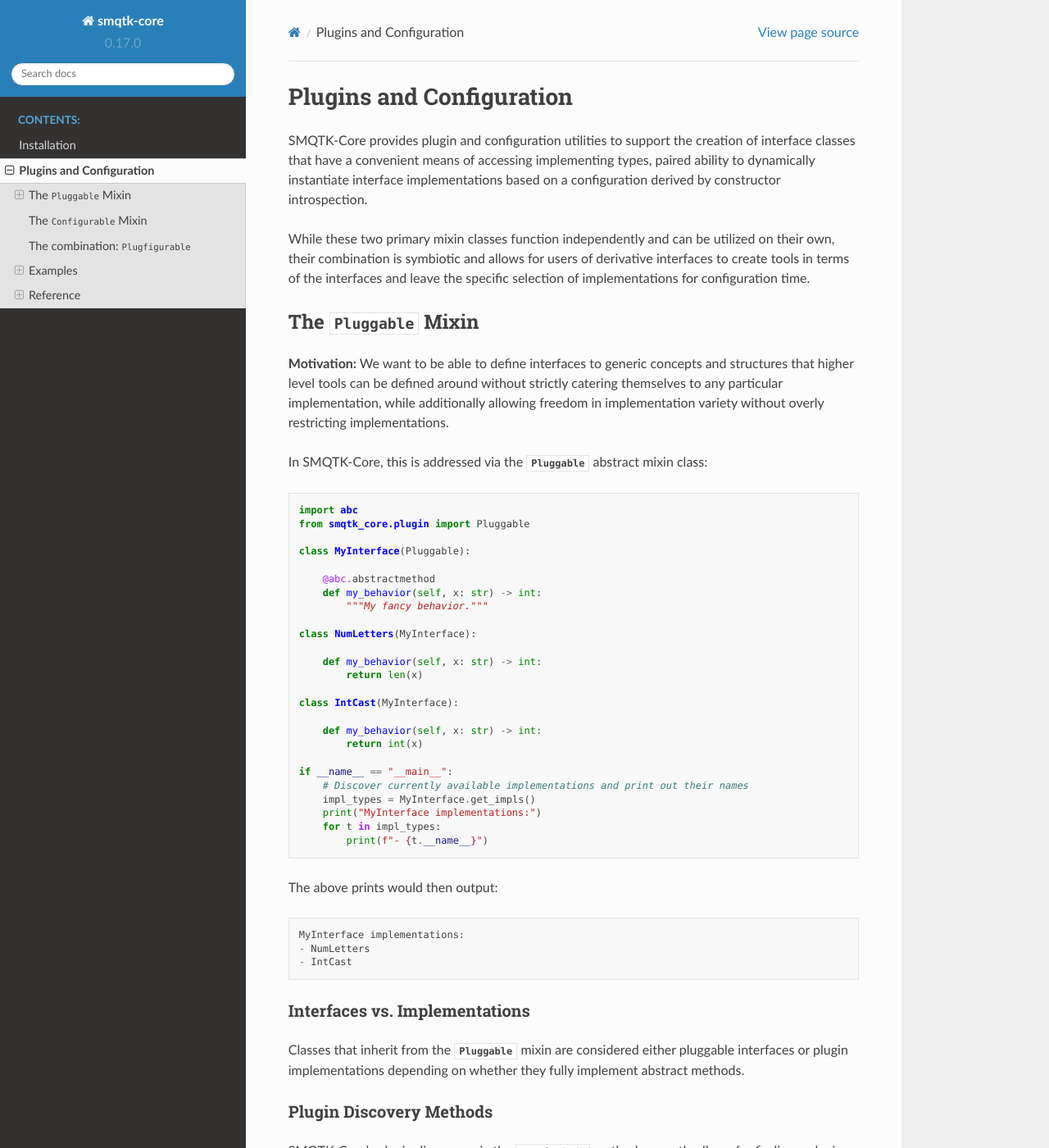
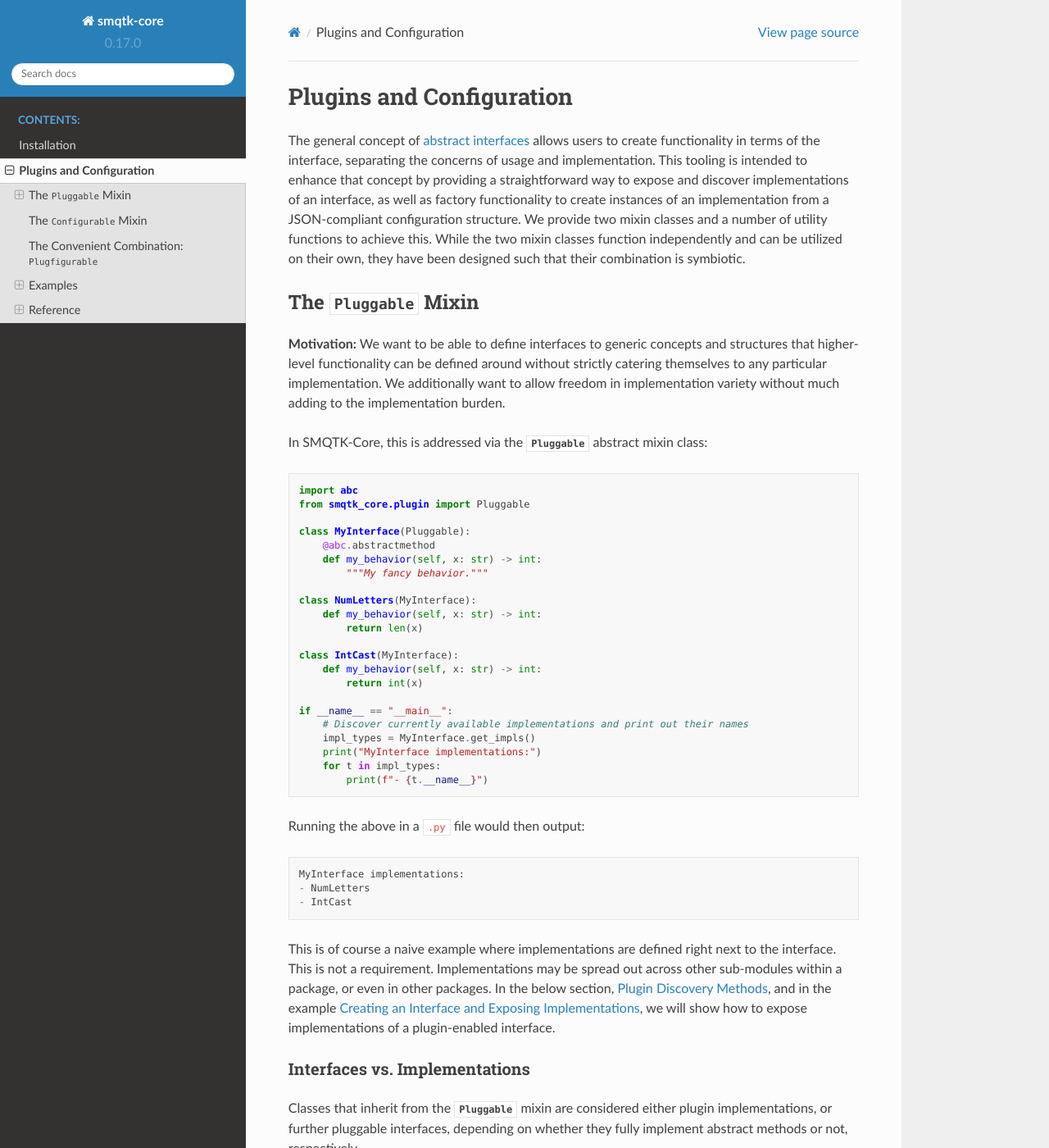
Before and after one commit to Kitware/SMQTK-Core, a Sphinx documentation site: the page built from docs/plugins_configuration.rst, in a window 1280 px wide and 1400 px high. Shown: the whole window at 82% size. Built offline with Sphinx 7.4.7 and the Read the Docs theme 2.0.0, drawn with Linux system fonts in a browser that asks for light colours; pages that are not in the unit, such as notebooks, are missing from menus; the version number is read from the project's files by our own code; some of the changed text lies outside the part shown.

Commit message:
Update documentation a little from proof-reading

```diff
--- a/docs/plugins_configuration.rst
+++ b/docs/plugins_configuration.rst
@@ -1,14 +1,17 @@
 Plugins and Configuration
 -------------------------
-SMQTK-Core provides plugin and configuration utilities to support the creation
-of interface classes that have a convenient means of accessing implementing
-types, paired ability to dynamically instantiate interface implementations
-based on a configuration derived by constructor introspection.
+The general concept of `abstract interfaces`__ allows users to create
+functionality in terms of the interface, separating the concerns of usage and
+implementation.
+This tooling is intended to enhance that concept by providing a
+straightforward way to expose and discover implementations of an interface,
+as well as factory functionality to create instances of an implementation from
+a JSON-compliant configuration structure.
+We provide two mixin classes and a number of utility functions to achieve this.
+While the two mixin classes function independently and can be utilized on their
+own, they have been designed such that their combination is symbiotic.
 
-While these two primary mixin classes function independently and can be
-utilized on their own, their combination is symbiotic and allows for users of
-derivative interfaces to create tools in terms of the interfaces and leave the
-specific selection of implementations for configuration time.
+.. __: https://en.wikipedia.org/wiki/Abstract_type
 
 .. _P&C-PluggableMixin:
 
@@ -16,9 +19,10 @@ The :class:`~smqtk_core.plugin.Pluggable` Mixin
 ^^^^^^^^^^^^^^^^^^^^^^^^^^^^^^^^^^^^^^^^^^^^^^^^
 **Motivation:**
 We want to be able to define interfaces to generic concepts and structures
-that higher level tools can be defined around without strictly catering
-themselves to any particular implementation, while additionally allowing
-freedom in implementation variety without overly restricting implementations.
+that higher-level functionality can be defined around without strictly catering
+themselves to any particular implementation.
+We additionally want to allow freedom in implementation variety without much
+adding to the implementation burden.
 
 In SMQTK-Core, this is addressed via the :class:`~smqtk_core.plugin.Pluggable`
 abstract mixin class:
@@ -29,18 +33,15 @@ abstract mixin class:
    from smqtk_core.plugin import Pluggable
 
    class MyInterface(Pluggable):
-
        @abc.abstractmethod
        def my_behavior(self, x: str) -> int:
            """My fancy behavior."""
 
    class NumLetters(MyInterface):
-
        def my_behavior(self, x: str) -> int:
            return len(x)
 
    class IntCast(MyInterface):
-
        def my_behavior(self, x: str) -> int:
            return int(x)
 
@@ -51,20 +52,29 @@ abstract mixin class:
        for t in impl_types:
            print(f"- {t.__name__}")
 
-The above prints would then output::
+Running the above in a ``.py`` file would then output::
 
     MyInterface implementations:
     - NumLetters
     - IntCast
 
+This is of course a naive example where implementations are defined
+right next to the interface.
+This is not a requirement.
+Implementations may be spread out across other sub-modules within a package, or
+even in other packages.
+In the below section, `Plugin Discovery Methods`_, and in the example
+`Creating an Interface and Exposing Implementations`_, we will show how to
+expose implementations of a plugin-enabled interface.
 
 .. _P&C-Pluggable-InterfaceVsImplementation:
 
 Interfaces vs. Implementations
 """"""""""""""""""""""""""""""
 Classes that inherit from the :class:`~smqtk_core.plugin.Pluggable`
-mixin are considered either pluggable interfaces or plugin implementations
-depending on whether they fully implement abstract methods.
+mixin are considered either plugin implementations, or further pluggable
+interfaces, depending on whether they fully implement
+abstract methods or not, respectively.
 
 
 Plugin Discovery Methods
@@ -113,17 +123,22 @@ configuration input/output.
 Classes that inherit from :class:`~smqtk_core.configuration.Configurable` *do*
 need to at a minimum implement the
 :meth:`~smqtk_core.configuration.Configurable.get_config` instance method.
+This is due to currently lacking the ability to introspect the connection
+between constructor parameters and how those values are retained in the class.
 See this method's doc-string for more details.
 
 
-The combination: :class:`~smqtk_core.Plugfigurable`
-^^^^^^^^^^^^^^^^^^^^^^^^^^^^^^^^^^^^^^^^^^^^^^^^^^^
+The Convenient Combination: :class:`~smqtk_core.Plugfigurable`
+^^^^^^^^^^^^^^^^^^^^^^^^^^^^^^^^^^^^^^^^^^^^^^^^^^^^^^^^^^^^^^
 It will likely be desirable to utilize both the :class:`.Pluggable` and
 :class:`.Configurable` mixins when constructing your own new interfaces.
 To facilitate this, and to reduce excessive typing, we provide the
 :class:`.Plugfigurable` helper class.
 This class does not add or change any functionality.
-It is merely a convenience to indicate the combined inheritance.
+It is merely a convenience to indicate the multiply inherit from both mixin
+types.
+Also regarding multiple in inheritance, either :class:`.Pluggable' nor
+:class:`.Configurable` define a `__init__` method, so
 
 
 Examples
@@ -176,7 +191,7 @@ definition of an "implementation" (see
            """Implementation constructor."""
            ...
 
-       # Abstract methods from Configurable.
+       # Abstract method from the Configurable mixin.
        def get_config(self) -> Dict:
            # As per Configurable documentation, this should return the same
            # non-self keys as the constructor.
@@ -197,7 +212,7 @@ from the base :class:`~smqtk_core.plugin.Pluggable` mixin's
 Entry point metadata may be specified for a package either via the
 :func:`setuptools.setup` function, the `setup.cfg` file, or, when using poetry,
 a ``[tool.poetry.plugins."..."]`` section in the :file:`pyproject.toml` file.
-The above are illustrated in the following:
+This is illustrated in the following:
 
     a) :func:`setuptools.setup` function
 
@@ -243,9 +258,10 @@ The :class:`MyImplementation` class above should also be all set for
 configuration because it defines the one required abstract method
 :meth:`~smqtk_core.configuration.Configurable.get_config` and because it's
 constructor is only anticipating JSON-compliant data-types.
-If more complicated types are desired by the constructor, additional methods
-would need to be overridden as defined in the :mod:`smqtk_core.configuration`
-module.
+If more complicated types are desired by the constructor, that is completely
+OK!
+In such cases, additional methods would need to be overridden as defined in the
+:mod:`smqtk_core.configuration` module.
 
 
 Reference
--- a/docs/release_notes/pending_release.rst
+++ b/docs/release_notes/pending_release.rst
@@ -1,5 +1,5 @@
-SMQTK-Core Pending Release Notes
-================================
+Pending Release Notes
+=====================
 
 
 Updates / New Features
@@ -10,6 +10,8 @@ Documentation
 * Clarified plugin implementation entrypoint example to include setuptools
   ``setuptools.setup()`` function and ``setup.cfg`` file.
 
+* Revisions from proof-reading.
+
 
 Fixes
 -----
--- a/docs/release_notes/v0.17.0.rst
+++ b/docs/release_notes/v0.17.0.rst
@@ -1,5 +1,5 @@
-SMQTK-Core v0.17.0
-==================
+v0.17.0
+=======
 
 
 Updates / New Features
```
Also changed, not shown: docs/index.rst (+35 -8 lines), docs/installation.rst (+14 -8 lines), 2 other files.
